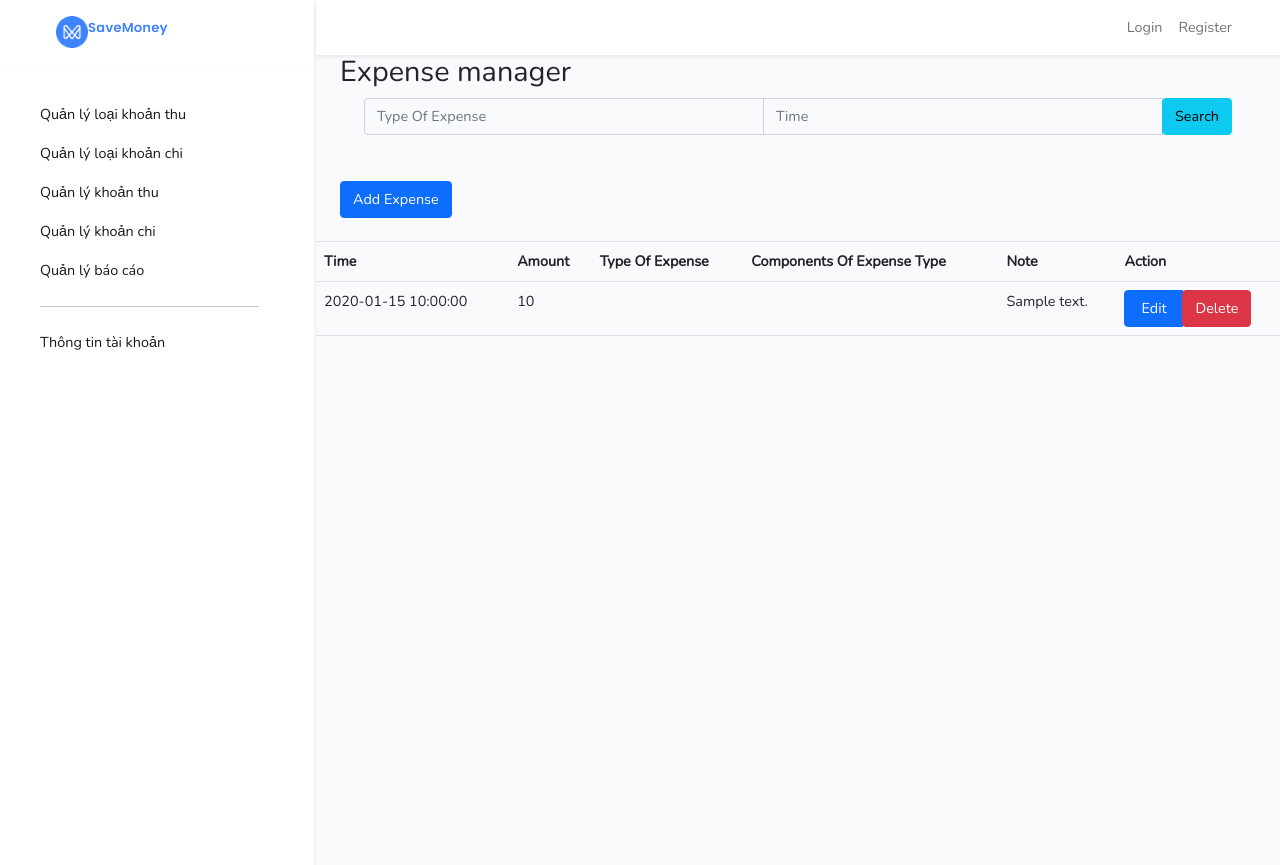
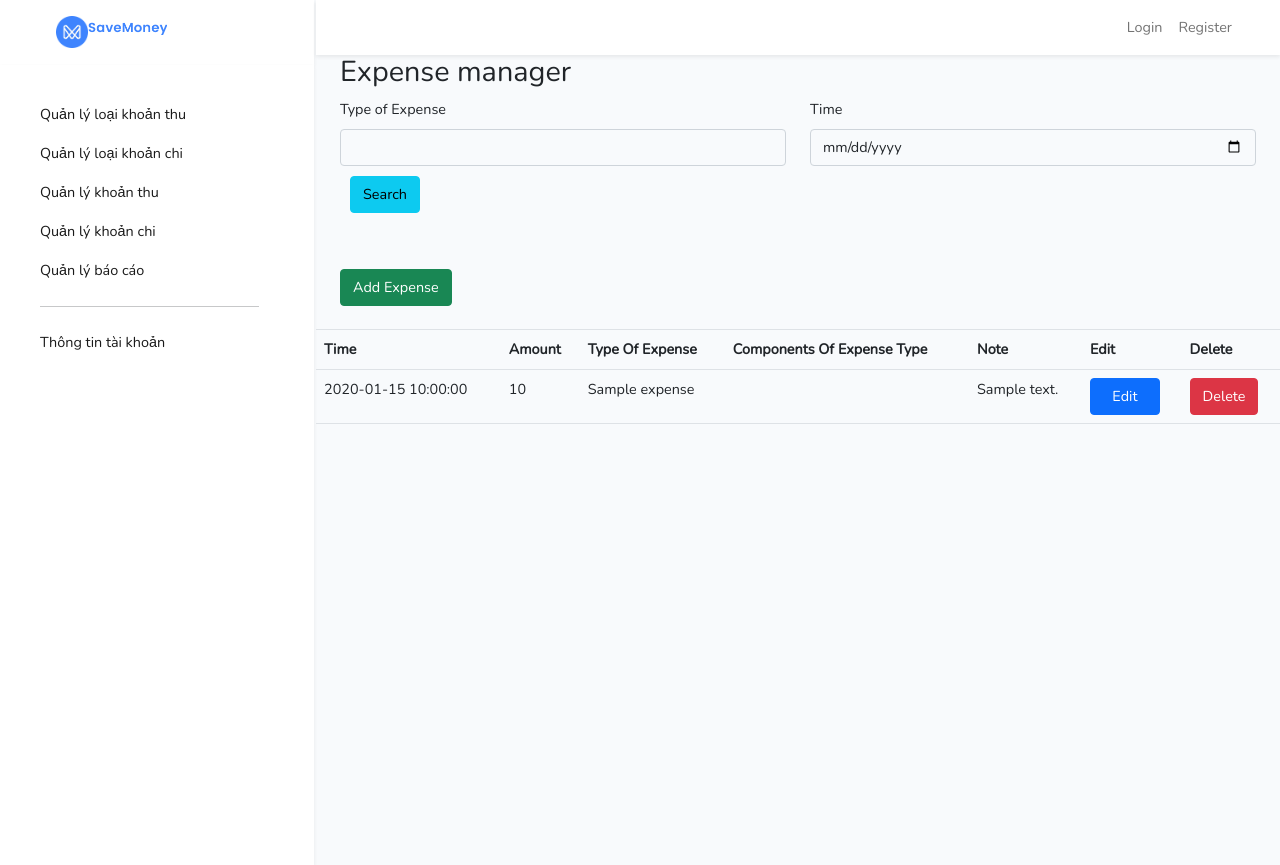
Before and after one commit to xuanhuan91/saveMoney, a Laravel app: page /expense in a window 1280 px wide. Run offline with Laravel 9, Linux system fonts and the light colour scheme; tables that the repository leaves empty hold one stand-in row (values such as "Sample post"); style sheets or scripts are compiled from the project's sources; some libraries are stand-ins or nearby versions.

Commit message:
linh dev

```diff
--- a/app/Http/Controllers/ExpenseController.php
+++ b/app/Http/Controllers/ExpenseController.php
@@ -1,12 +1,19 @@
 <?php
 
 namespace App\Http\Controllers;
-use App\Models;
+use App\Models\categoryExpense;
 use App\Models\Expense;
 use Illuminate\Http\Request;
+use Illuminate\Support\Facades\DB;
 
 class ExpenseController extends Controller
 {
+    protected categoryExpense $categoryexpense;
+    public function __construct(categoryExpense $categoryexpense)
+    {
+        $this->categoryexpense = $categoryexpense;
+    }
+
     /**
      * Display a listing of the resource.
      *
@@ -14,8 +21,11 @@ class ExpenseController extends Controller
      */
     public function index()
     {
-        $lsExpense = Models\Expense::all();
-        return view('expense.index')->with('lsExpense', $lsExpense);
+        $lscategoryexpense = DB::table('category_expenses')->whereNull('subCategoryiD')->get();
+        $lsexpense = Expense::all();
+        return view('expense.index')->with(['lsexpense' => $lsexpense, 'lscategoryexpense' => $lscategoryexpense]);
+//        $lsExpense = Models\Expense::all();
+//        return view('expense.index')->with('lsExpense', $lsExpense);
     }
 
     /**
@@ -25,7 +35,10 @@ class ExpenseController extends Controller
      */
     public function create()
     {
-        return view('expense.create');
+        $lscategoryexpense = DB::table('category_expenses')->whereNull('subCategoryiD')->get();
+        $subcategory = DB::table('category_expenses')->whereNotNull('subCategoryiD')->get();
+        return view('expense.create', compact('lscategoryexpense', 'subcategory'));
+//        return view('expense.create');
     }
 
     /**
@@ -36,29 +49,46 @@ class ExpenseController extends Controller
      */
     public function store(Request $request)
     {
-        $this->validate($request,
-            [
-                'amount' => 'required|min:1|max:50'
-            ]);
+        $categoryid = $request->expense_category_id;
+        if($categoryid==null){
+            $categoryid = $request->expense_category;
+        }
         $dateTime = $request->dateTime;
-        $categoryExpenseId = $request->categoryExpenseId;
         $amount = $request->amount;
-//        $type = $request->type;
-//        $components = $request->components;
         $note = $request->input('note');
 
+        $cate = new Expense();
+        $cate->dateTime = $dateTime;
+        $cate->amount = $amount;
+        $cate->note = $note;
+        $cate->categoryExpenseId = $categoryid;
+        $cate->save();
 
-        $expense = new Expense();
-        $expense->amount = $amount;
-        $expense->categoryExpenseId = $categoryExpenseId;
-//        $expense->type = $type;
-//        $expense->components = $components;
-        $expense->note = $note;
-        $expense->dateTime = $dateTime;
-        $expense->save();
-
-        $request->session()->flash('success', 'Expense created sucessfully.');
+        $request->session()->flash('success', 'Expense created sucessfully');
         return redirect(route('expense.index'));
+//        $this->validate($request,
+//            [
+//                'amount' => 'required|min:1|max:50'
+//            ]);
+//        $dateTime = $request->dateTime;
+//        $categoryExpenseId = $request->categoryExpenseId;
+//        $amount = $request->amount;
+////        $type = $request->type;
+////        $components = $request->components;
+//        $note = $request->input('note');
+//
+//
+//        $expense = new Expense();
+//        $expense->amount = $amount;
+//        $expense->categoryExpenseId = $categoryExpenseId;
+////        $expense->type = $type;
+////        $expense->components = $components;
+//        $expense->note = $note;
+//        $expense->dateTime = $dateTime;
+//        $expense->save();
+//
+//        $request->session()->flash('success', 'Expense created sucessfully.');
+//        return redirect(route('expense.index'));
     }
 
     /**
@@ -75,13 +105,22 @@ class ExpenseController extends Controller
     /**
      * Show the form for editing the specified resource.
      *
-     * @param  \App\Models\Expense  $expense
+     * @param $id
+     * @param $request
      * @return \Illuminate\Http\Response
      */
-    public function edit( $id)
+    public function edit(Request $request, $id)
     {
-        $expense = Models\Expense::find($id);
-        return view('expense.edit')->with('expense', $expense);
+        $lscategoryexpense = DB::table('category_expenses')->whereNull('subCategoryiD')->get();
+
+        $subcategory = DB::table('category_expenses')->whereNotNull('subCategoryiD')->get();
+
+
+        $cate = Expense::find($id);
+        $request->session()->flash('success', 'Update sucessfully');
+        return view('expense.edit')->with(['cate' => $cate, 'lscategoryexpense' => $lscategoryexpense, 'subcategory' => $subcategory]);
+//        $expense = Models\Expense::find($id);
+//        return view('expense.edit')->with('expense', $expense);
     }
 
     /**
@@ -93,23 +132,38 @@ class ExpenseController extends Controller
      */
     public function update(Request $request, $id)
     {
-        $this->validate($request,
-            [
-                'amount' => 'required|min:1|max:50'
-            ]);
-
+        $categoryid = $request->expense_category_id;
+        $dateTime = $request->dateTime;
         $amount = $request->amount;
-//        $type = $request->type;
         $note = $request->input('note');
 
-        $expense = Models\Expense::find($id);
-        $expense->amount = $amount;
-//        $expense->type = $type;
-        $expense->note = $note;
-        $expense->save();
+        $cate = Expense:: Find($id);
+        $cate->dateTime = $dateTime;
+        $cate->amount = $amount;
+        $cate->note = $note;
+        $cate->categoryid = $categoryid;
+        $cate->save();
 
-        $request->session()->flash('success', 'Expense update sucessfully.');
+
+        $request->session()->flash('success', 'Expense update sucessfully');
         return redirect(route('expense.index'));
+//        $this->validate($request,
+//            [
+//                'amount' => 'required|min:1|max:50'
+//            ]);
+//
+//        $amount = $request->amount;
+////        $type = $request->type;
+//        $note = $request->input('note');
+//
+//        $expense = Models\Expense::find($id);
+//        $expense->amount = $amount;
+////        $expense->type = $type;
+//        $expense->note = $note;
+//        $expense->save();
+//
+//        $request->session()->flash('success', 'Expense update sucessfully.');
+//        return redirect(route('expense.index'));
     }
 
     /**
@@ -118,16 +172,55 @@ class ExpenseController extends Controller
      * @param  \App\Models\Expense  $expense
      * @return \Illuminate\Http\Response
      */
-    public function destroy($id, Request $request)
+    public function destroy(Request $request, $id)
     {
-        $expense = Models\Expense::find($id);
-        if($expense == null) {
-            $request->session()->flash('danger', 'Expense not found.');
+        $cate = Expense::find($id);
+        $cate->delete();
+        $request->session()->flash('success', 'Delete sucessfully');
+        return redirect(route('expense.index'));
+    }
+//    public function destroy($id, Request $request)
+//    {
+//        $expense = Models\Expense::find($id);
+//        if($expense == null) {
+//            $request->session()->flash('danger', 'Expense not found.');
+//        } else {
+//            $expense->delete();
+//            $request->session()->flash('success', 'Expense deleted sucessfully.');
+//        }
+//        return redirect(route('expense.index'));
+//    }
+    public function search(Request $request)
+    {
+        $title = $request->input('title');
+        $dateTime = $request->input('dateTime');
+        $lscategoryexpense = DB::table('category_expenses')->whereNull('subCategoryiD')->get();
+        $subcategory = DB::table('category_expenses')->whereNotNull('subCategoryiD')->get();
+
+        if (is_null($title) && (is_null($dateTime))) {
+            $lsexpense = Expense::query()->get();
+            return view('expense.index', compact('lsexpense', 'lscategoryexpense', 'subcategory'));
         } else {
-            $expense->delete();
-            $request->session()->flash('success', 'Expense deleted sucessfully.');
+            if (!is_null($title) && (is_null($dateTime))) {
+                $lsexpense = Expense::query()->whereHas('categoryexpense', function ($query) use ($title) {
+                    return $query
+                        ->join('category_expenses as parent_categoryexpense', 'parent_categoryexpense.id', '=', 'category_expenses.subCategoryiD')
+                        ->where('parent_categoryexpense.name', '=', $title);
+                });
+
+                $lsexpense = $lsexpense->get();
+                return view('expense.index', compact('lsexpense', 'lscategoryexpense', 'subcategory', 'title'));
+            } elseif (is_null($title) && (!is_null($dateTime))) {
+                $lsexpense = Expense::all()->where('dateTime', $dateTime);
+                return view('expense.index', compact('lsexpense', 'subcategory', 'subcategory'));
+            } else {
+                $lsexpense = Expense::all()->where('dateTime', $dateTime)
+                    ->where('title', $title);
+                return view('expense.index', compact('lsexpense', 'subcategory', 'subcategory'));
+            }
+
         }
-        return redirect(route('expense.index'));
+
     }
 
 }
--- a/resources/views/expense/index.blade.php
+++ b/resources/views/expense/index.blade.php
@@ -3,39 +3,35 @@
 @section('content')
     <div class="container">
         <h2>Expense manager</h2>
-        <div class="container">
-            <form action="{{url('/search')}}" method="POST" role="search">
-                {{csrf_field()}}
-                <div class="input-group">
-                     <input type="text" class="form-control" name="q" placeholder="Type Of Expense">
-                    <input type="text" class="form-control" name="q" placeholder="Time">
-                    <span class="input-group-btn">
-                       <button type="submit" class="btn btn-info">
-                           <a class="fas fa-search fa-sm" href="{{route('expense.index')}}"></a> Search
-                       </button>
-                     </span>
 
+        <div>
+            <form method="post" action="{{route('search')}}">
+                @csrf
+                <div class="row" >
+                    <div class="col">
+                        <label for="title">Type of Expense</label>
+                        <input type="text" class="form-control" name="title" value="{{old('title')}}">
+                    </div>
+
+                    <div class="col">
+                        <label for="title">Time</label>
+                        <input type="date" class="form-control" name="datetime" value="{{old('datetime')}}">
+                    </div>
                 </div>
+
+                <div >
+                    <input  style="margin: 10px " type="submit" class="btn btn-info " value="Search">
+                </div>
+
             </form>
         </div>
 
         <br><br>
 
-
-{{--            <div>--}}
-{{--                <button class="btn btn-primary btn-block" href='{{route("expense.create")}}' style="width: 20%" data-toggle="modal"--}}
-{{--                    data-target="#exampleModal">Add Expense--}}
-{{--                </button>--}}
-
-            <a class="btn btn-primary" href="{{route('expense.create')}}">Add Expense</a>
+            <a class="btn btn-success" href="{{route('expense.create')}}">Add Expense</a>
             </div>
 
         <br>
-
-
-
-
-
 
         <div class="flash-message">
             @foreach(['danger', 'success', 'warning', 'info'] as $type)
@@ -54,36 +50,45 @@
                 <th>Type Of Expense</th>
                 <th>Components Of Expense Type</th>
                 <th>Note</th>
-                <th>Action</th>
+                <th>Edit</th>
+                <th>Delete</th>
             </tr>
-            @foreach($lsExpense as $expense )
+            @foreach($lsexpense as $expense )
                 <tr>
                     <td>{{$expense->dateTime}}</td>
                     <td>{{$expense->amount}}</td>
-                    <td>{{$expense->type}}</td>
-                    <td>{{$expense->components}}</td>
+                    <td>{{$expense->categoryexpense->name}}</td>
+                    <td>
+                        @foreach($lscategoryexpense as $categoryExpense)
+                            @if($expense->categoryExpense->subCategoryiD!=null)
+                                @if($categoryExpense->id == $expense->categoryExpense->subCategoryiD)
+                                    {{ $categoryExpense->name}}
+                                @endif
+                            @else
+                                {{$expense->categoryExpense->name}}
+                            @endif
+                        @endforeach
+                    </td>
                     <td>{{$expense->note}}</td>
                     <td>
-                        <div class="input-group">
+                            <form action="">
+                                <a class="btn btn-primary" style="width: 70px" href='{{route("expense.edit", $expense->id)}}'>Edit</a>
+                            </form>
+                    </td>
 {{--                            <a class="btn btn-primary" href='{{route("expense.edit", $expense->id)}}'>Edit</a>--}}
-                            <button class="btn btn-primary btn-block" href='{{route("expense.edit", $expense->id)}}' style="width: 40%" data-toggle="modal"
-                                    data-target="#exampleModal">Edit
-                            </button>
+{{--                            <button class="btn btn-primary " href='{{route("expense.edit", $expense->id)}}' style="width: 40%"--}}
+{{--                                    >Edit--}}
+{{--                            </button>--}}
 {{--                            <button class="btn btn-primary btn-block" href='{{route("expense.create", $expense->id)}}' style="width: 40%" data-toggle="modal"--}}
 {{--                                    data-target="#exampleModal">Create--}}
 {{--                            </button>--}}
-
-
+                    <td>
                             <form method="post" action="{{route('expense.destroy', $expense->id)}}"
                                   onsubmit='return confirm("Sure ?")'>
                                 @csrf
                                 @method('DELETE')
-                                <input class="btn btn-danger btn-block" style="width: 100%" data-toggle="modal" type="submit"
-
-                                       value="Delete" >
+                                <input class="btn btn-danger"  type="submit" value="Delete" >
                             </form>
-                        </div>
-
                     </td>
                 </tr>
             @endforeach
@@ -97,138 +102,73 @@
     </script>
 @endsection
 
-@section('modalBody')
-    <div class="modal-body">
-        <h5 class="modal-title fw-bold text-center" id="exampleModalLabel">Edit Expense</h5>
+{{--@section('modalBody')--}}
+{{--    <div class="modal-body">--}}
+{{--        <h5 class="modal-title fw-bold text-center" id="exampleModalLabel">Edit Expense</h5>--}}
 
-        <form method="post"  action="{{route('expense.update',$expense->id)}}">
-            @csrf
-            @method('put')
-            <div>
-                <div>
-                  <label for="name" class="col-md-12 mb-0 mt-2">{{ __('Amount') }}</label>
-                  <div class="col-md-12">
-                    <input id="amount" type="text" class="form-control @error('amount') is-invalid @enderror" name="amount"
-                           value="{{ old('amount',$expense->amount) }}" required autocomplete="amount" autofocus>
+{{--        <form method="post"  action="{{route('expense.update',$expense->id)}}">--}}
+{{--            @csrf--}}
+{{--            @method('put')--}}
+{{--            <div>--}}
+{{--                <div>--}}
+{{--                  <label for="amount" class="col-md-12 mb-0 mt-2">{{ __('Amount') }}</label>--}}
+{{--                  <div class="col-md-12">--}}
+{{--                    <input id="amount" type="text" class="form-control @error('amount') is-invalid @enderror" name="amount"--}}
+{{--                           value="{{ old('amount',$expense->amount) }}" required autocomplete="amount" autofocus>--}}
 
-                    @error('amount')
-                    <span class="invalid-feedback" role="alert">
-                                                <strong>{{ $message }}</strong>
-                                            </span>
-                    @enderror
-                  </div>
-                 </div>
+{{--                    @error('amount')--}}
+{{--                    <span class="invalid-feedback" role="alert">--}}
+{{--                                                <strong>{{ $message }}</strong>--}}
+{{--                                            </span>--}}
+{{--                    @enderror--}}
+{{--                  </div>--}}
+{{--                 </div>--}}
+{{--                <div>--}}
+{{--                    <label for="expense_category" class="col-md-12 mb-0 mt-2">{{ __('Type of Expense') }}</label>--}}
+{{--                    <label for="expense_category">Type of Expense</label>--}}
+{{--                    <div class="col-md-12">--}}
+{{--                      <select name="expense_category" id="expense_category" class="form-control select2"--}}
+{{--                            onchange="chooseSubCategory(this)">--}}
+{{--                        @foreach($lscategoryexpense as $lscategory)--}}
+{{--                            <option value="{{$lscategory->id}}">{{$lscategory->name}}</option>--}}
+{{--                        @endforeach--}}
 
-                <div>
-                    <label for="note" class="col-md-12 mb-0 mt-2">{{ __('Note') }}</label>
+{{--                      </select>--}}
+{{--                    </div>--}}
+{{--                </div>--}}
 
-                    <div class="col-md-12">
-                        <input id="note" type="text" class="form-control @error('note') is-invalid @enderror"
-                               name="note" value="{{ old('note',$expense->note) }}" required autocomplete="note">
+{{--                <div>--}}
+{{--                    <label for="note" class="col-md-12 mb-0 mt-2">{{ __('Note') }}</label>--}}
 
-                        @error('note')
-                        <span class="invalid-feedback" role="alert">
-                                            <strong>{{ $message }}</strong>
-                                            </span>
-                        @enderror
-                    </div>
-                </div>
-                <div class="col-md-12">
-                    <div class="row justify-content-around">
-                        <div class="col-4">
-                            <button type="button" class="col btn btn-outline-primary mb-0 mt-2" data-dismiss="modal">
-                                Cacel
-                            </button>
-                        </div>
-                        <div class="col-4">
-                            <button type="submit" class="col btn btn-primary mb-0 mt-2">Save</button>
-                        </div>
-                    </div>
-                </div>
-            </div>
-        </form>
-    </div>
-@endsection
+{{--                    <div class="col-md-12">--}}
+{{--                        <input id="note" type="text" class="form-control @error('note') is-invalid @enderror"--}}
+{{--                               name="note" value="{{ old('note',$expense->note) }}" required autocomplete="note">--}}
+
+{{--                        @error('note')--}}
+{{--                        <span class="invalid-feedback" role="alert">--}}
+{{--                                            <strong>{{ $message }}</strong>--}}
+{{--                                            </span>--}}
+{{--                        @enderror--}}
+{{--                    </div>--}}
+{{--                </div>--}}
+{{--                <div class="col-md-12">--}}
+{{--                    <div class="row justify-content-around">--}}
+{{--                        <div class="col-4">--}}
+{{--                            <button type="button" class="col btn btn-outline-primary mb-0 mt-2" data-dismiss="modal">--}}
+{{--                                Cacel--}}
+{{--                            </button>--}}
+{{--                        </div>--}}
+{{--                        <div class="col-4">--}}
+{{--                            <button type="submit" class="col btn btn-primary mb-0 mt-2">Save</button>--}}
+{{--                        </div>--}}
+{{--                    </div>--}}
+{{--                </div>--}}
+{{--            </div>--}}
+{{--        </form>--}}
+{{--    </div>--}}
+{{--@endsection--}}
 
 
-
-@section('modalBody')
-    <div class="modal-body">
-        <h5 class="modal-title fw-bold text-center" id="exampleModalLabel">Add Expense</h5>
-
-        <form method="post"  action="{{route('expense.store',$expense->id)}}">
-            @csrf
-            @method('put')
-            <div>
-                <label for="name" class="col-md-12 mb-0 mt-2">{{ __('Amount') }}</label>
-                <div class="col-md-12">
-                    <input id="amount" type="text" class="form-control @error('amount') is-invalid @enderror" name="amount"
-                           value="{{ old('amount',$expense->amount) }}" required autocomplete="amount" autofocus>
-
-                    @error('amount')
-                    <span class="invalid-feedback" role="alert">
-                                                <strong>{{ $message }}</strong>
-                                            </span>
-                    @enderror
-                </div>
-                <div>
-                    <label for="categoryExpenseId" class="col-md-12 mb-0 mt-2">{{ __('Category Expense Id') }}</label>
-
-                    <div class="col-md-12">
-                        <input id="categoryExpenseId" type="text" class="form-control @error('categoryExpenseId') is-invalid @enderror"
-                               name="categoryExpenseId" value="{{ old('categoryExpenseId',$expense->categoryExpenseId) }}" required autocomplete="categoryExpenseId">
-
-                        @error('categoryExpenseId')
-                        <span class="invalid-feedback" role="alert">
-                                            <strong>{{ $message }}</strong>
-                                            </span>
-                        @enderror
-                    </div>
-                </div>
-                <div>
-                    <label for="note" class="col-md-12 mb-0 mt-2">{{ __('Note') }}</label>
-
-                    <div class="col-md-12">
-                        <input id="note" type="note" class="form-control @error('note') is-invalid @enderror"
-                               name="note" value="{{ old('note',$expense->note) }}" required autocomplete="note">
-
-                        @error('note')
-                        <span class="invalid-feedback" role="alert">
-                                            <strong>{{ $message }}</strong>
-                                            </span>
-                        @enderror
-                    </div>
-                </div>
-                <div>
-                    <label for="dateTime" class="col-md-12 mb-0 mt-2">{{ __('DateTime') }}</label>
-
-                    <div class="col-md-12">
-                        <input id="dateTime" type="text" class="form-control @error('dateTime') is-invalid @enderror"
-                               name="dateTime" value="{{ old('dateTime',$expense->dateTime) }}" required autocomplete="dateTime">
-
-                        @error('dateTime')
-                        <span class="invalid-feedback" role="alert">
-                                            <strong>{{ $message }}</strong>
-                                            </span>
-                        @enderror
-                    </div>
-                <div class="col-md-12">
-                    <div class="row justify-content-around">
-                        <div class="col-4">
-                            <button type="button" class="col btn btn-outline-primary mb-0 mt-2" data-dismiss="modal">
-                                Cancel
-                            </button>
-                        </div>
-                        <div class="col-4">
-                            <button type="submit" class="col btn btn-primary mb-0 mt-2">Save</button>
-                        </div>
-                    </div>
-                </div>
-                </div>
-            </div>
-        </form>
-    </div>
-@endsection
 
 {{--@section('modalBody')--}}
 {{--    <div class="modal-body">--}}
```
Also changed, not shown: resources/views/expense/create.blade.php (+32 -6 lines), resources/views/expense/edit.blade.php (+21 -3 lines), database/migrations/2022_08_30_161645_create_category_expenses_table.php, package-lock.json.
